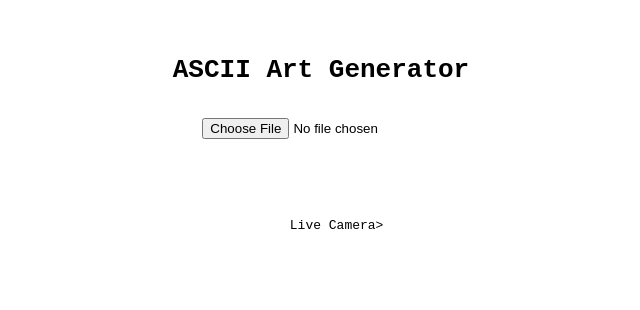
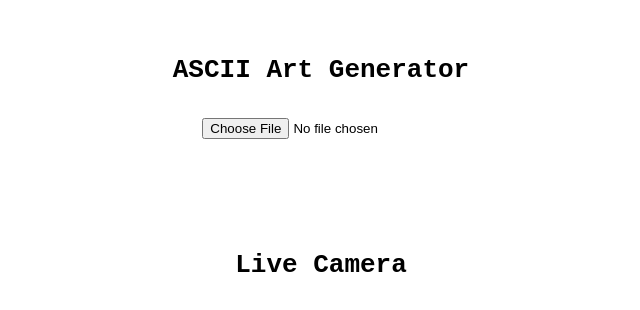
Before and after one commit to lachameleon/Mega-Launcher, a plain HTML site: page asciicam.html in a window 1280 px wide. Shown: the whole page, without its empty margins (319-959 px from the left). Drawn offline with Linux system fonts and the light colour scheme.

Commit message:
Update asciicam.html

```diff
--- a/asciicam.html
+++ b/asciicam.html
@@ -71,6 +71,6 @@
       return asciiArt;
     }
   </script>
-  <a> </a><link href="ascii.html"></link> Live Camera></a>
+ <h1 href="ascii.html" >Live Camera</h1>
 </body>
 </html>
```
